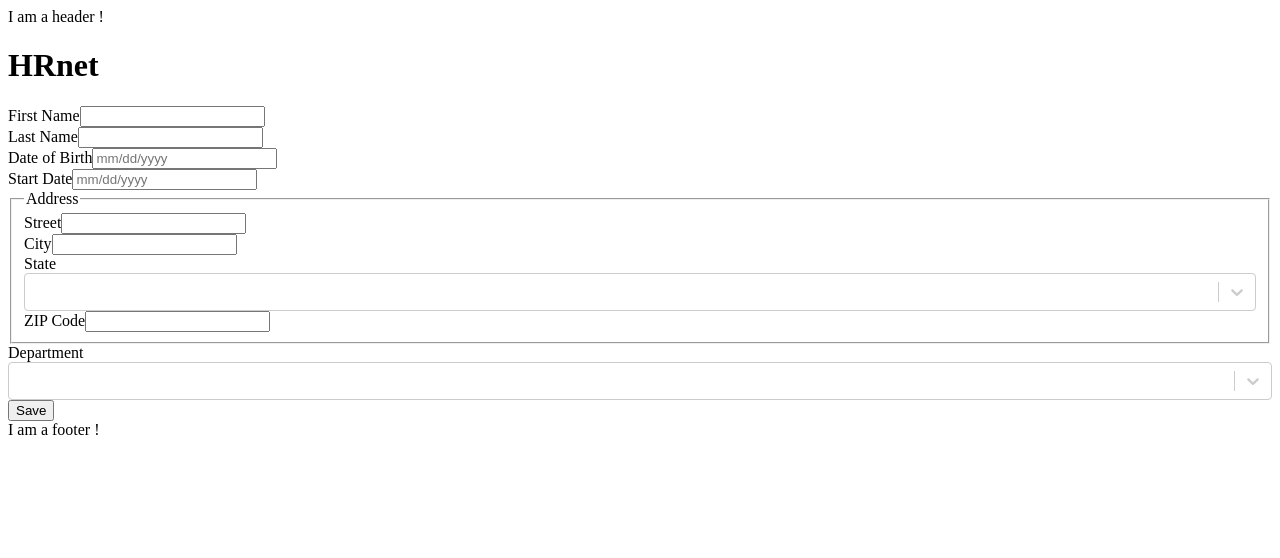
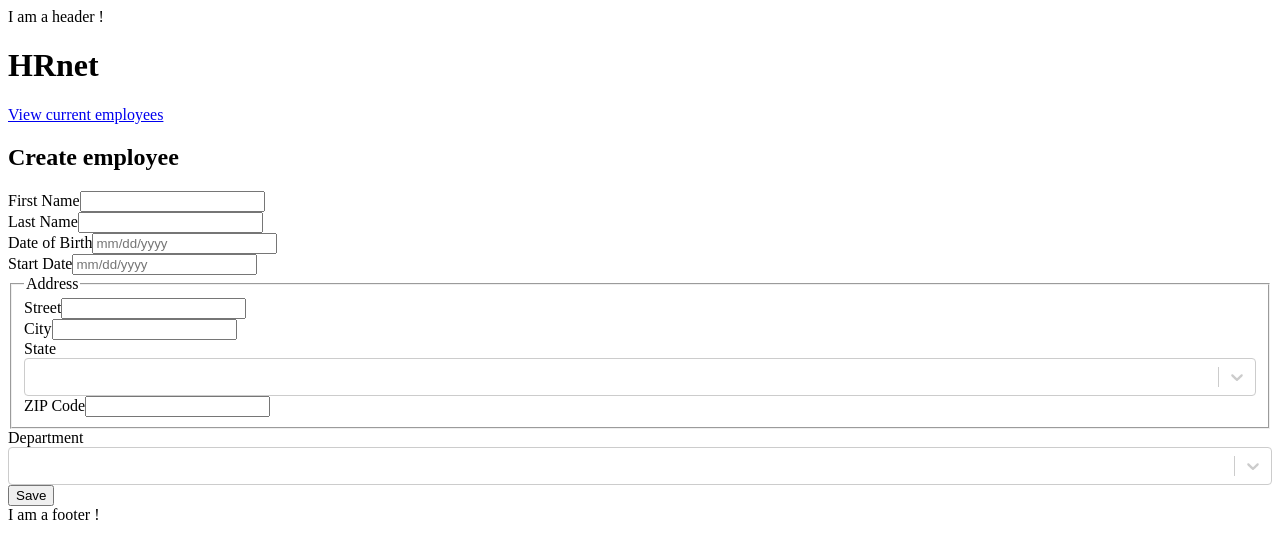
Before and after one commit to SebDelile/SebastienDelile_14_22122021, a Next.js app: page / in a window 1280 px wide. Shown: the top 558 px of the page. Built offline with nearby package versions, Linux system fonts and the light colour scheme.

Commit message:
feat: add link in index page and title in form

```diff
--- a/components/Form.tsx
+++ b/components/Form.tsx
@@ -34,6 +34,7 @@ export const Form = () => {
 
   return (
     <form onSubmit={handleSubmit(onSubmit)}>
+      <h2>Create employee</h2>
       <InputText
         name="firstName"
         label="First Name"
--- a/pages/index.tsx
+++ b/pages/index.tsx
@@ -1,9 +1,13 @@
+import Link from 'next/link';
 import { Form } from '../components/Form';
 import Layout from '../components/Layout';
 
 const HomePage = ({}) => (
   <Layout pageTitle="Home">
     <h1>HRnet</h1>
+    <Link href="/employee-list">
+      <a>View current employees</a>
+    </Link>
     <Form />
   </Layout>
 );
```
